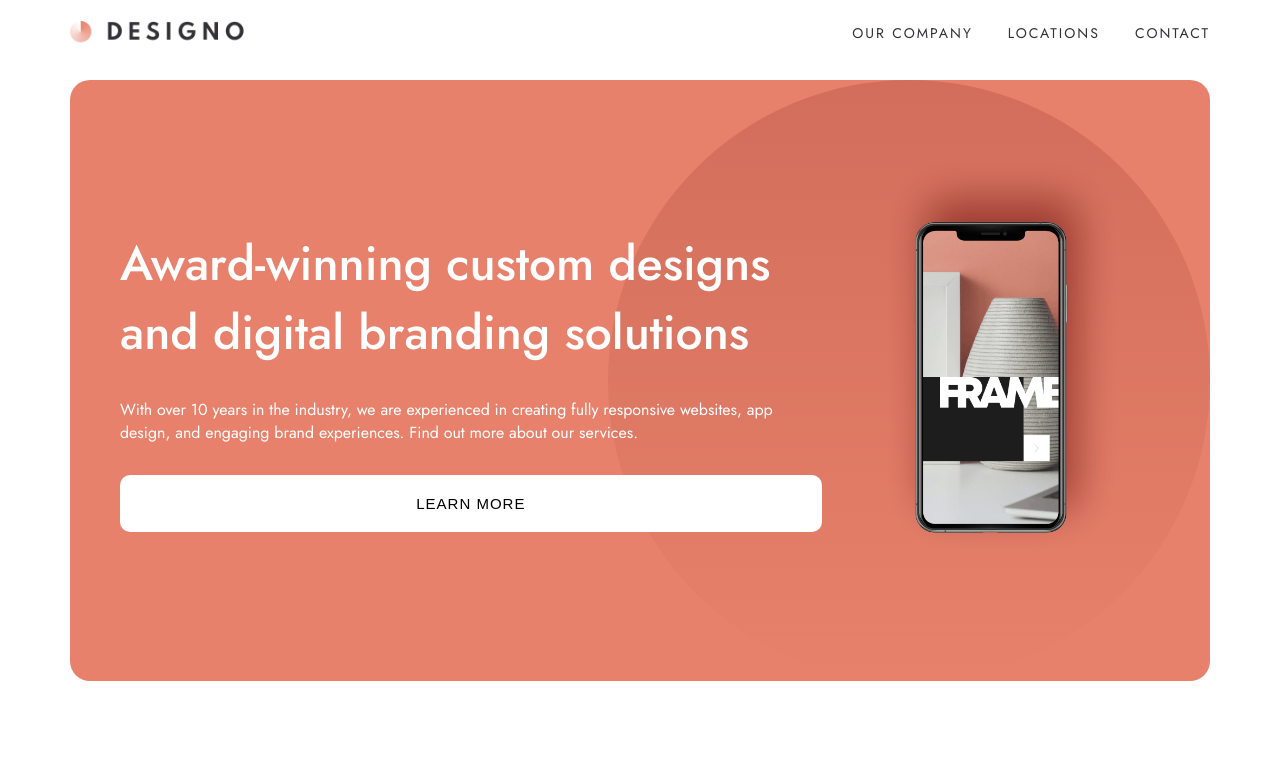
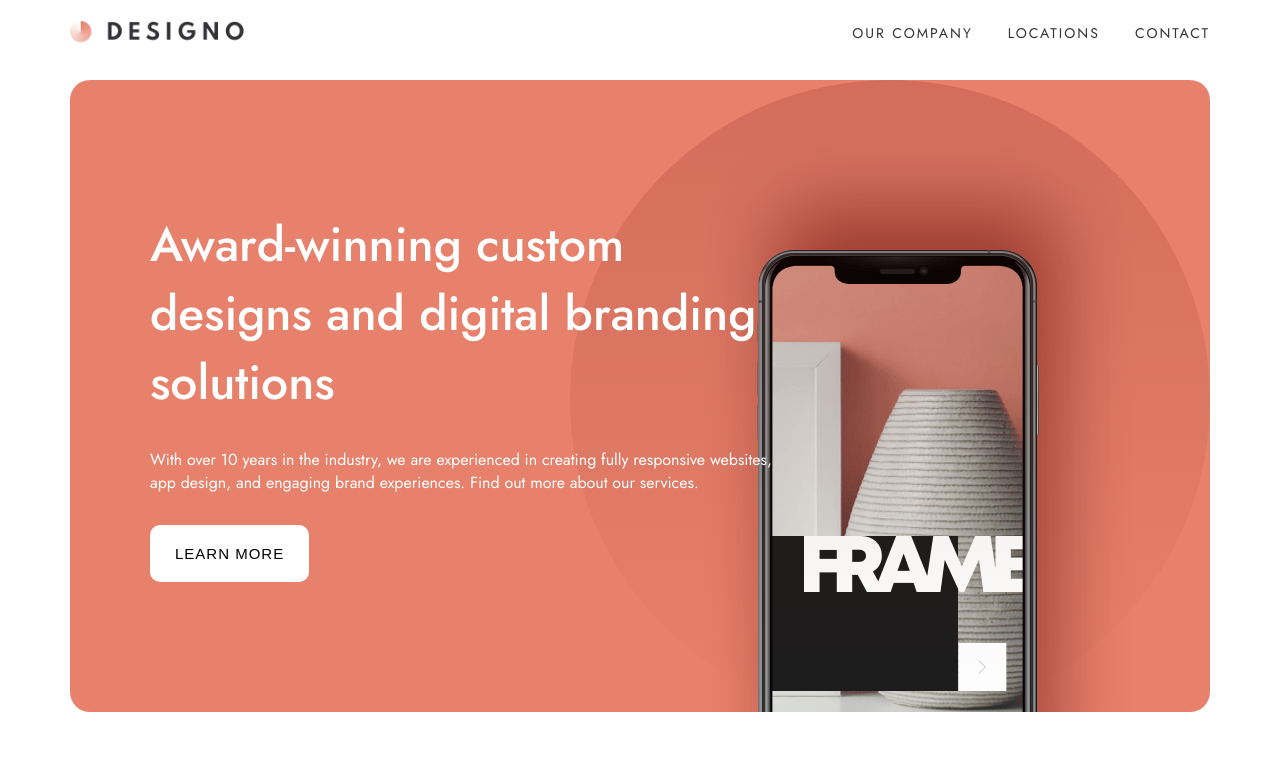
Before and after one commit to curlos/designo-agency-website, a Next.js app: page / in a window 1280 px wide. Shown: the top 769 px of the page. Built offline with nearby package versions, Linux system fonts and the light colour scheme.

Commit message:
Change background image for home top info

```diff
--- a/components/HomeTopInfo.js
+++ b/components/HomeTopInfo.js
@@ -5,39 +5,26 @@ import { devices } from '../styles/media_queries'
 const Container = styled.div`
   color: #FFFFFF;
   background-color: #E7816B;
-  background-image: url('/assets/home/desktop/bg-pattern-hero-home.svg');
-  background-size: contain;
+  background-image: url('/assets/home/desktop/bg-pattern-hero-home.svg'), url('/assets/home/desktop/image-hero-phone.png');
   background-repeat: no-repeat;
+  background-position: top right, top right;
   border-radius: 20px;
   margin: 0px 70px;
   margin-top: 80px;
 
-  -webkit-transform:scaleX(-1);
-  -moz-transform:scaleX(-1);
-  -ms-transform:scaleX(-1);
-  -o-transform:scaleX(-1);
-  transform:scaleX(-1);
 
   @media ${devices.mobile} {
     margin: 0px;
     border-radius: 0px;
     margin-top: 65px;
+    background-position: 100% 28%;
   };
 `
 
 const Wrapper = styled.div`
   margin-top: 40px;
-  display: flex;
-  justify-content: center;
-  align-items: center;
   border-radius: 20px;
-  padding: 50px;
-
-  -webkit-transform:scaleX(-1);
-  -moz-transform:scaleX(-1);
-  -ms-transform:scaleX(-1);
-  -o-transform:scaleX(-1);
-  transform:scaleX(-1);
+  padding: 130px 80px;
 
   @media ${devices.tablet} {
     flex-direction: column;
@@ -52,8 +39,10 @@ const Wrapper = styled.div`
 
 const Left = styled.div`
   display: flex;
+  justify-content: center;
   flex-direction: column;
   gap: 15px;
+  width: 65%;
 
   h2 {
     font-size: 48px;
@@ -71,6 +60,8 @@ const Left = styled.div`
   };
 
   @media ${devices.mobile} {
+    width: 100%;
+
     h2 {
       font-size: 32px;
     }
@@ -97,6 +88,7 @@ const WhiteButton = styled.button`
   padding: 20px 25px;
   border-radius: 10px;
   letter-spacing: 1px;
+  align-self: flex-start;
 
   cursor: pointer;
 
@@ -104,6 +96,10 @@ const WhiteButton = styled.button`
     background-color: #FFAD9B;
     color: #FFFFFF;
   }
+
+  @media ${devices.mobile} {
+    align-self: center;
+  };
 `
 
 const HomeTopInfo = () => {
@@ -117,10 +113,6 @@ const HomeTopInfo = () => {
 
           <WhiteButton>LEARN MORE</WhiteButton>
         </Left>
-
-        <Right>
-          <img src="/assets/home/desktop/image-hero-phone.png" alt="" />
-        </Right>
       </Wrapper>
     </Container>
   )
```
